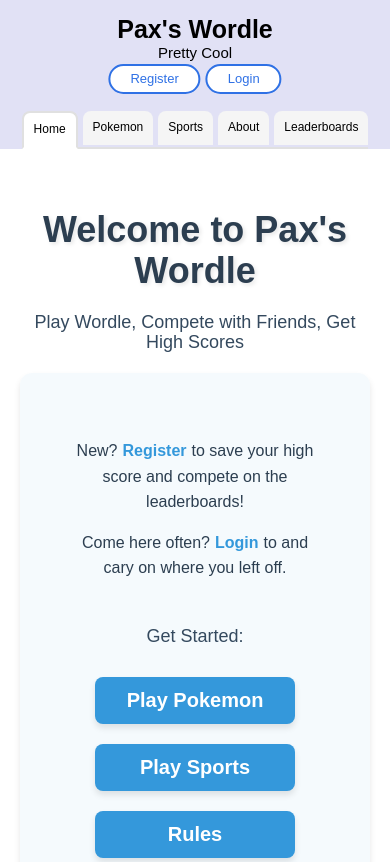
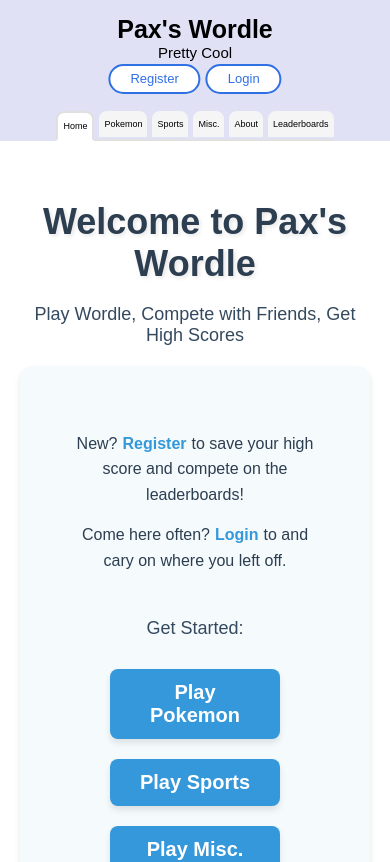
Before and after one commit to paxhuckstep/final_project_frontend, a React (Vite) app: page / in a window 390 px wide. Shown: the top 862 px of the page. Built offline with nearby package versions, Linux system fonts and the light colour scheme; no server answers; a web font is replaced by a local one.

Commit message:
mis working, no data

```diff
--- a/src/components/App/App.jsx
+++ b/src/components/App/App.jsx
@@ -269,6 +269,20 @@ function App() {
               />
             }
           />
+            <Route
+            path="miscellaneous"
+            element={
+              <Wordle
+                currentUser={currentUser}
+                isLoggedIn={isLoggedIn}
+                openLoginModal={openLoginModal}
+                handleNewUserData={handleNewUserData}
+                activeModal={activeModal}
+                sideBarData={SPORTS_DATA}
+                highScoreName={"miscellaneousHighScore"}
+              />
+            }
+          />
           <Route path="/about" element={<About />} />
           <Route path="/leaderboards" element={<Leaderboards />} />
         </Routes>
--- a/src/components/Header/Header.css
+++ b/src/components/Header/Header.css
@@ -20,7 +20,7 @@
   font-size: 20px;
 }
 
-@media screen and (max-width: 840px) {
+@media screen and (max-width: 950px) {
   .header__title {
     font-size: 40px;
   }
--- a/src/components/HeaderProfile/HeaderProfile.css
+++ b/src/components/HeaderProfile/HeaderProfile.css
@@ -37,13 +37,13 @@
   border: transparent;
 }
 
-@media screen and (max-width: 1350px) {
+@media screen and (max-width: 1500px) {
   .header-profile {
     right: 70px;
   }
 }
 
-@media screen and (max-width: 1025px) {
+@media screen and (max-width: 1200px) {
   .header-profile {
     right: 60px;
     flex-direction: column;
@@ -55,7 +55,7 @@
   }
 }
 
-@media screen and (max-width: 840px) {
+@media screen and (max-width: 950px) {
   .header-profile {
     flex-direction: row;
     gap: 5px;
--- a/src/components/Home/Home.css
+++ b/src/components/Home/Home.css
@@ -75,7 +75,7 @@
 }
 
 .home__play-button {
-  padding: 15px 30px;
+  padding: 15px 20px;
   font-size: 24px;
   cursor: pointer;
   background-color: #3498db;
@@ -85,7 +85,7 @@
   transition: all 0.3s ease;
   box-shadow: 0 4px 6px rgba(0, 0, 0, 0.1);
   font-weight: 600;
-  min-width: 200px;
+  min-width: 170px;
 }
 
 .home__play-button:hover {
--- a/src/components/Home/Home.jsx
+++ b/src/components/Home/Home.jsx
@@ -26,6 +26,9 @@ function Home({ isLoggedIn, currentUser, openRegisterModal, openLoginModal }) {
             <Link to="/sports">
               <button className="home__play-button">Play Sports</button>
             </Link>
+                <Link to="/miscellaneous">
+              <button className="home__play-button">Play Misc.</button>
+            </Link>
             <Link to="/about">
               <button className="home__play-button">Rules</button>
             </Link>
--- a/src/components/NavBar/NavBar.css
+++ b/src/components/NavBar/NavBar.css
@@ -39,18 +39,22 @@
     border-bottom: 2px solid #4267b2;
     color: white;
   }
+    .navbar__button {
+    font-size: 12px;
+    padding: 8px 8px;
+  }
 }
 
-@media screen and (max-width: 450px) {
+/* @media screen and (max-width: 450px) {
   .navbar__button {
     font-size: 12px;
     padding: 10px 10px;
   }
-}
+} */
 
-@media screen and (max-width: 360px) {
+@media screen and (max-width: 450px) {
   .navbar__button {
     font-size: 9px;
-    padding: 8px 8px;
+    padding: 8px 5px;
   }
 }
--- a/src/components/NavBar/NavBar.jsx
+++ b/src/components/NavBar/NavBar.jsx
@@ -43,6 +43,17 @@ function NavBar() {
             Sports
           </button>
         </Link>
+         <Link to="/miscellaneous">
+          <button
+            className={`navbar__button ${
+              isActive("/miscellaneous")
+                ? "navbar__button_active navbar__button_active-wordle"
+                : ""
+            }`}
+          >
+            Misc.
+          </button>
+        </Link>
         <Link to="/about">
           <button
             className={`navbar__button ${
```
